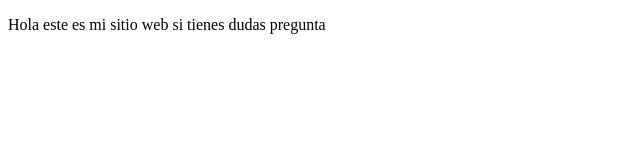
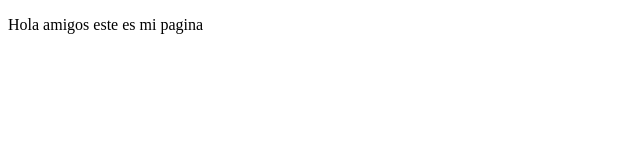
Before and after one commit to Jdehorta/proyectoDemoCursoPrework, a plain HTML site: page index.html in a window 1280 px wide. Shown: the whole page, without its empty margins (0-640 px from the left). Drawn offline with Linux system fonts and the light colour scheme.

Commit message:
cambios agregamos sitio de twist

```diff
--- a/index.html
+++ b/index.html
@@ -8,8 +8,7 @@
 </head>
 <body>
     <p>
-        Hola este es mi sitio web
-        si tienes dudas pregunta
+        Hola amigos este es mi pagina
     </p>
 </body>
 </html>
```
